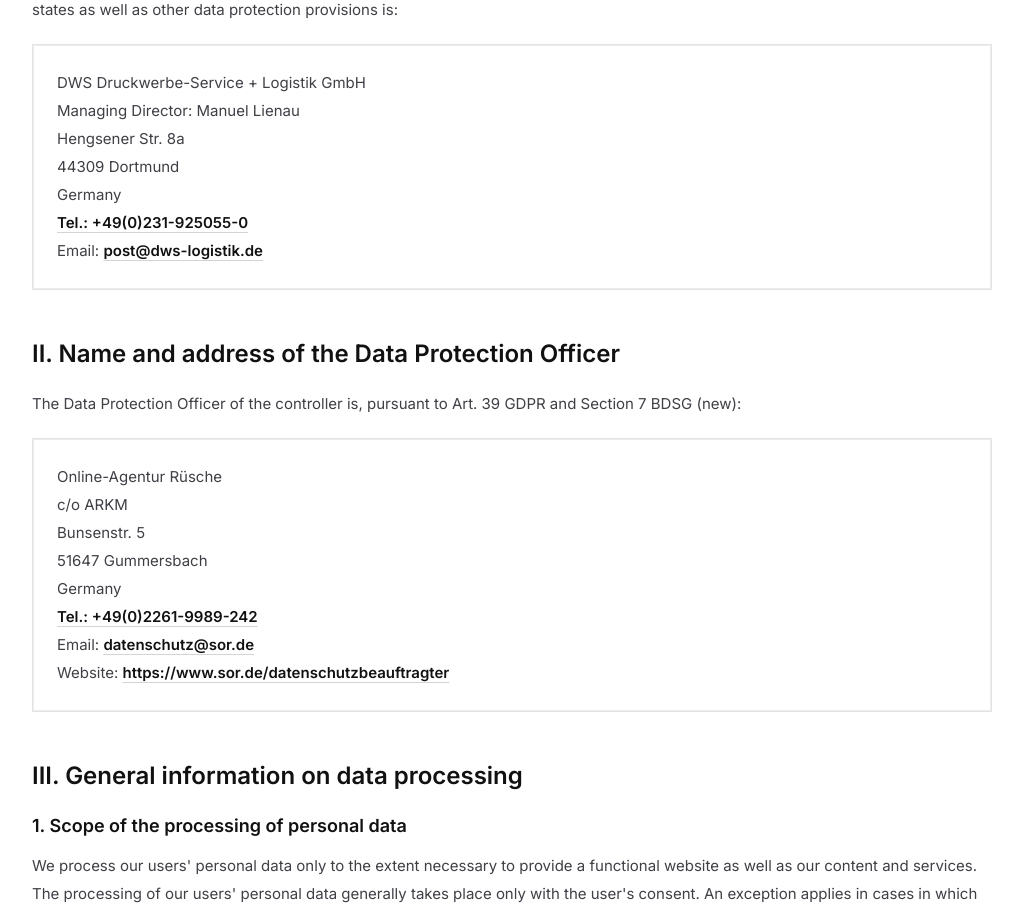
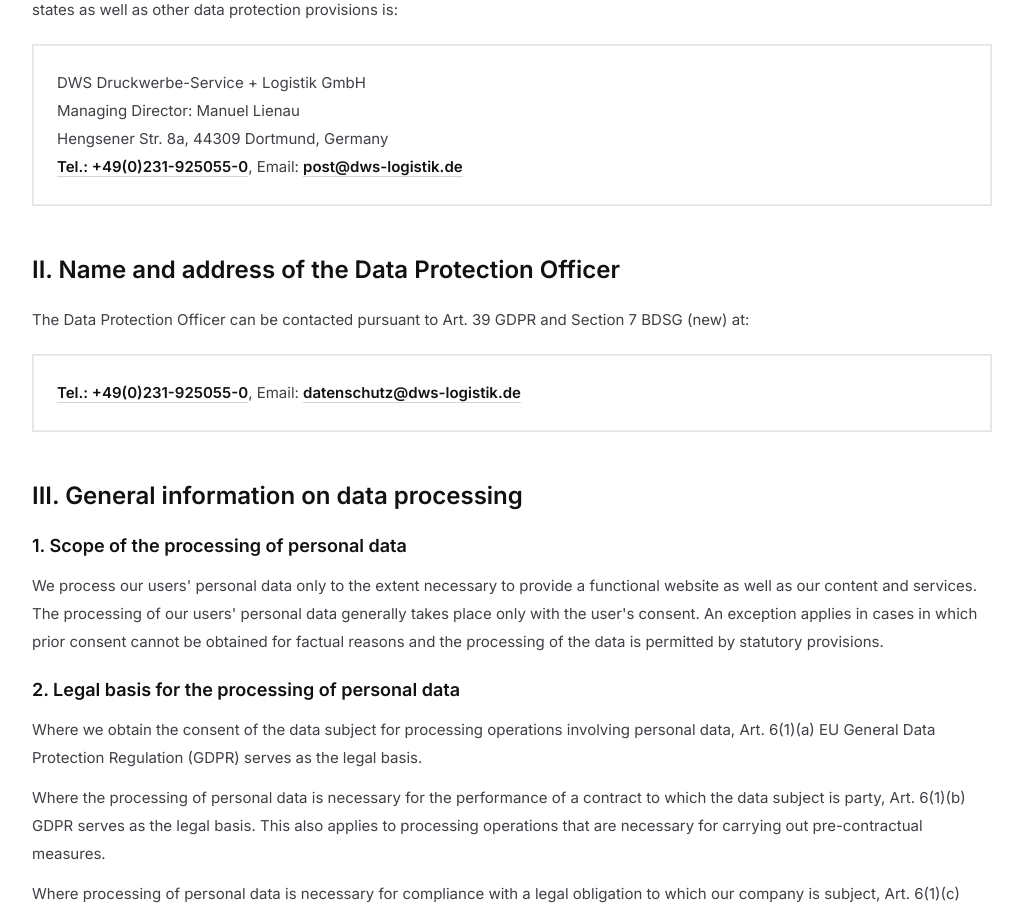
Before and after one commit to Aboud3/DWS-Website, a Next.js app: page /en/privacy-policy in a window 1280 px wide. Shown: the part 1060-1973 px from the top of the page, without its empty margins (128-1151 px from the left). Built offline with nearby package versions, Linux system fonts and the light colour scheme.

Commit message:
Update English privacy policy content

```diff
--- a/app/en/privacy-policy/page.tsx
+++ b/app/en/privacy-policy/page.tsx
@@ -104,16 +104,12 @@
             <address className="border border-zinc-200 bg-white p-6 not-italic shadow-line">
               <p>DWS Druckwerbe-Service + Logistik GmbH</p>
               <p>Managing Director: Manuel Lienau</p>
-              <p>Hengsener Str. 8a</p>
-              <p>44309 Dortmund</p>
-              <p>Germany</p>
+              <p>Hengsener Str. 8a, 44309 Dortmund, Germany</p>
               <p>
                 <a href="tel:+4902319250550" className={linkClass}>
                   Tel.: +49(0)231-925055-0
                 </a>
-              </p>
-              <p>
-                Email:{" "}
+                , Email:{" "}
                 <a href="mailto:post@dws-logistik.de" className={linkClass}>
                   post@dws-logistik.de
                 </a>
@@ -126,35 +122,17 @@
               II. Name and address of the Data Protection Officer
             </h2>
             <p className={paragraphClass}>
-              The Data Protection Officer of the controller is, pursuant to Art.
-              39 GDPR and Section 7 BDSG (new):
+              The Data Protection Officer can be contacted pursuant to Art. 39
+              GDPR and Section 7 BDSG (new) at:
             </p>
             <address className="border border-zinc-200 bg-white p-6 not-italic shadow-line">
-              <p>Online-Agentur Rüsche</p>
-              <p>c/o ARKM</p>
-              <p>Bunsenstr. 5</p>
-              <p>51647 Gummersbach</p>
-              <p>Germany</p>
               <p>
-                <a href="tel:+49022619989242" className={linkClass}>
-                  Tel.: +49(0)2261-9989-242
+                <a href="tel:+4902319250550" className={linkClass}>
+                  Tel.: +49(0)231-925055-0
                 </a>
-              </p>
-              <p>
-                Email:{" "}
-                <a href="mailto:datenschutz@sor.de" className={linkClass}>
-                  datenschutz@sor.de
-                </a>
-              </p>
-              <p>
-                Website:{" "}
-                <a
-                  href="https://www.sor.de/datenschutzbeauftragter"
-                  className={linkClass}
-                  target="_blank"
-                  rel="noopener noreferrer"
-                >
-                  https://www.sor.de/datenschutzbeauftragter
+                , Email:{" "}
+                <a href="mailto:datenschutz@dws-logistik.de" className={linkClass}>
+                  datenschutz@dws-logistik.de
                 </a>
               </p>
             </address>
```
